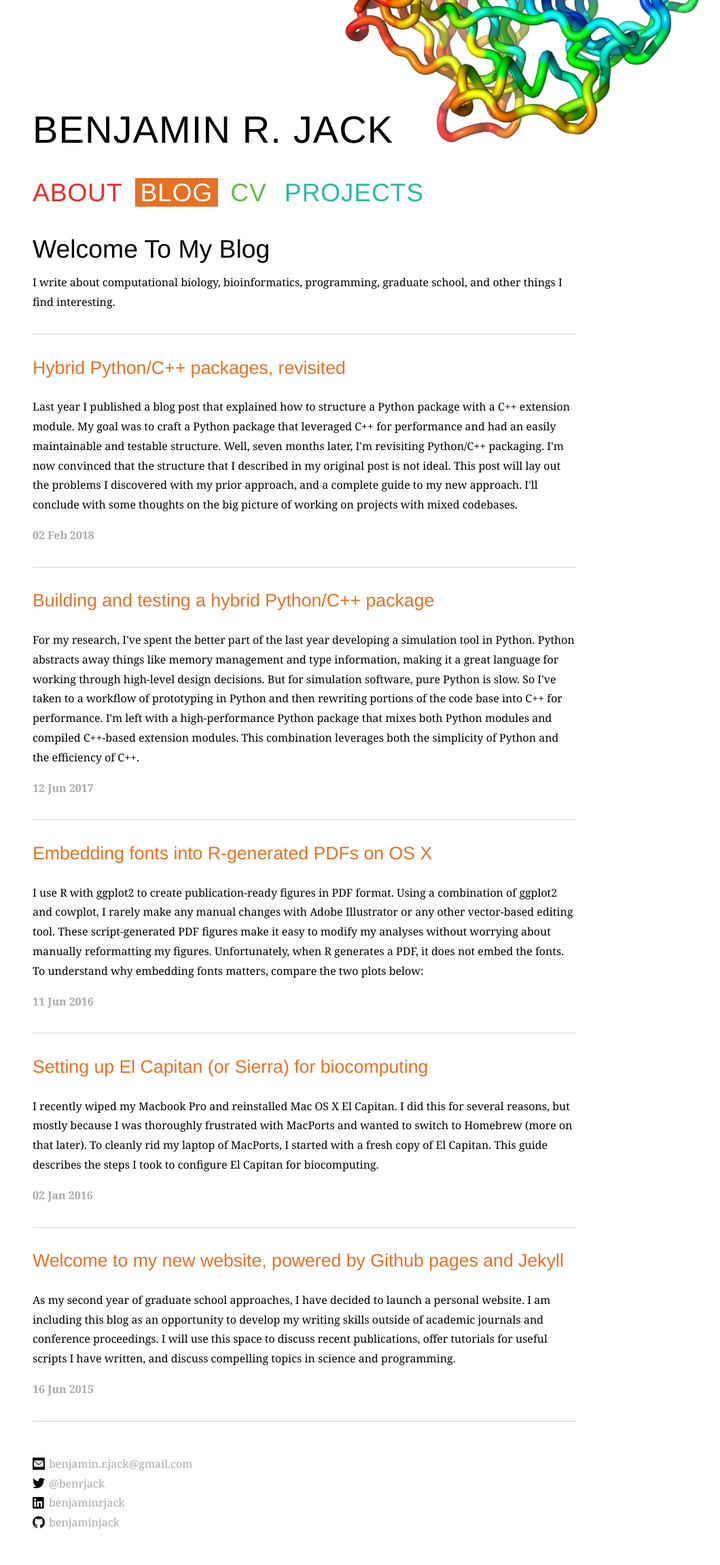
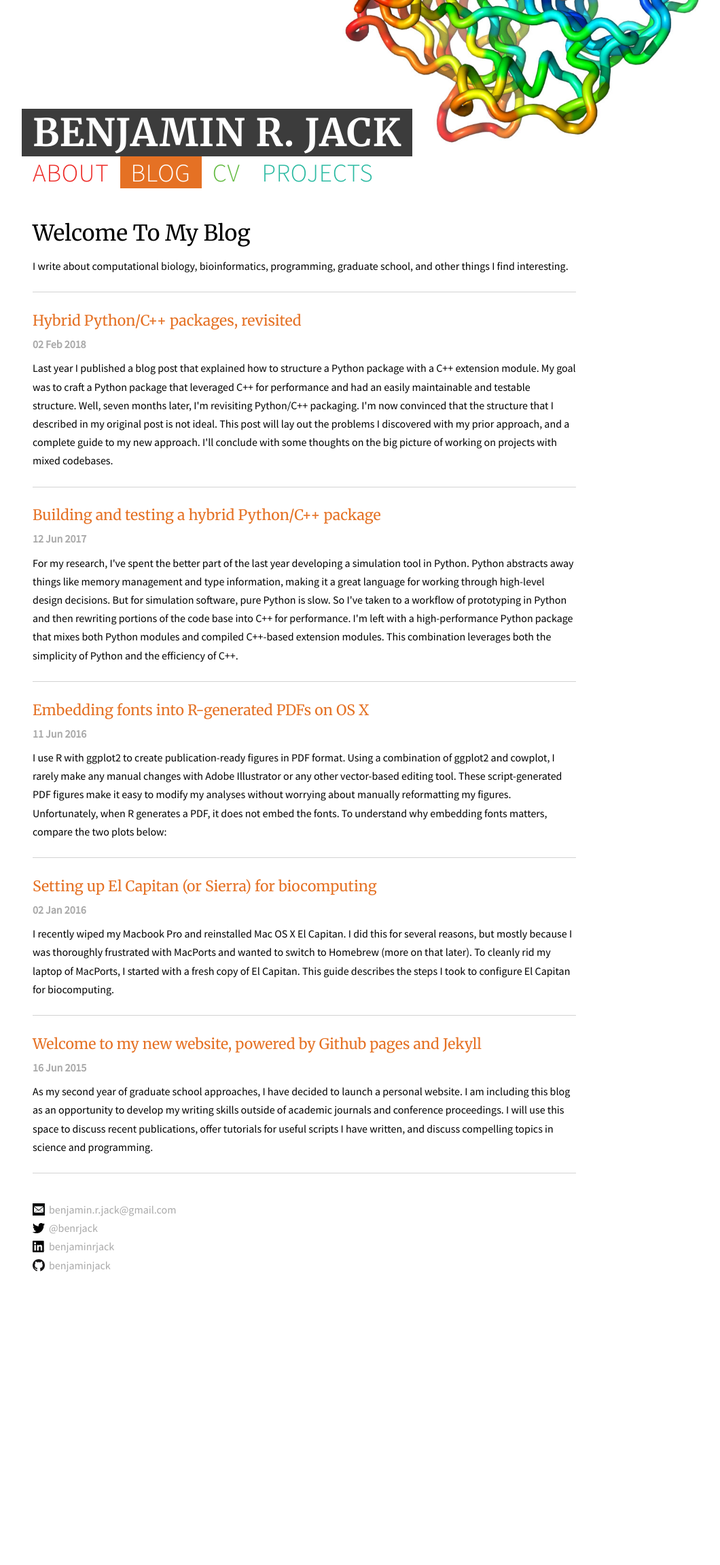
Before and after one commit to benjaminjack/benjaminjack.github.io, a Jekyll site: the page built from blog.html, in a window 1280 px wide. Shown: the whole page at 68% size, without its empty margins (192-1252 px from the left). Built offline with Jekyll 4.4.1, drawn with Linux system fonts in a browser that asks for light colours; some web fonts are replaced; after the commit the page ends 1923 px from its top, so only the background shows below that.

Commit message:
tweaked fonts and spacing

```diff
--- a/blog.html
+++ b/blog.html
@@ -11,9 +11,8 @@ layout: default
   {% for post in site.posts %}
     <li>
       <h4><a href="{{ post.url }}">{{ post.title }}</a></h4>
-      <br />
+      <span class="date">{{ post.date | date_to_string }}</span>
     	{{ post.excerpt | strip_html }}
-     <span class="date">{{ post.date | date_to_string }}</span>
     </li>
     <hr />
   {% endfor %}
--- a/style.css
+++ b/style.css
@@ -1,14 +1,9 @@
-@font-face {
-    font-family: 'Raleway';
-    font-style: normal;
-    font-weight: 400;
-    src: local("Raleway"), url(http://themes.googleusercontent.com/static/fonts/raleway/v6/IczWvq5y_Cwwv_rBjOtT0w.woff) format("woff")
-}
+@import url('https://fonts.googleapis.com/css?family=Merriweather:400,700|Source+Sans+Pro:300,400');
 
 body {
-	font-family: georgia, times, serif;
-	font-size: 14pt;
-	line-height: 20pt;
+	font-family: 'Source Sans Pro', sans-serif;
+	font-size: 12pt;
+	line-height: 1.5em;
 	margin: 0;
 	padding: 0 0.5em 3em 0.5em;
 	background: white url("img/pymol.jpg") no-repeat 90% top;
@@ -24,43 +19,47 @@ header {
 	padding: 0;
 }
 
-h1, h2, h3, h4, h5, h6 {
-	font-family: 'Raleway', helvetica;
-	font-weight: normal;
+h1 {
+	font-family: 'Merriweather', Georgia, Times, serif;
+	font-weight: 700;
+}
+
+h2, h3, h4, h5, h6 {
+	font-family: 'Merriweather', Georgia, Times, serif;
+	font-weight: 400;
 }
 
 h2 {
-	font-size: 28pt;
+	font-size: 24pt;
 	margin: 1em 0 0 0;
 }
 
 h3 {
-	font-size: 24pt;
+	font-size: 20pt;
 	margin: 1em 0 0 0;
 }
 
 h4 {
-	font-size: 20pt;
+	font-size: 16pt;
 	margin: 1.3em 0 0 0;
 }
 
 h1#name {
-	font-family: 'Raleway', helvetica;
+	font-family: 'Merriweather', Georgia, Times, serif;
 	font-size: 30pt;
-	line-height: 1.1em;
+	line-height: normal;
 	text-transform: uppercase;
-	font-weight: lighter;
+	font-weight: 700;
 	letter-spacing: 0.02em;
-	margin: 10px -0.2em .7em -0.2em;
-	padding: 0 0.2em 0 0.2em;
-	background-color: white;
-	background: rgba(255,255,255,0.9);
+	margin: 10px -1rem 0 -1rem;
+	padding: 0 1rem 0 1rem;
+	background: rgba(39, 39, 39, 0.9);
 	display: inline-block;
 
 }
 
 h1#name a, h1#name a:hover {
-	color: black;
+	color: white;
 	text-decoration: none;
 }
 
@@ -72,7 +71,7 @@ hr {
 	background-color: lightgray;
 	height: 1px;
 	border: none;
-	margin: 2em 0 2em 0;
+	margin: 1.5em 0 1.5em 0;
 }
 
 a {
@@ -94,20 +93,16 @@ div.container {
 	margin: auto;
 }
 
-div#navigation.home {
-	padding-bottom: 2em;
-}
-
 div#navigation.home ul, div#navigation ul {
-	font-family: 'Raleway', helvetica;
+	font-family: 'Source Sans Pro', sans-serif;
 	text-transform: uppercase;
-	font-size: 30pt;
-	line-height: 1em;
+	font-size: 28pt;
+	line-height: normal;
 	letter-spacing: 0.02em;
-	font-weight: lighter;
+	font-weight: 300;
 	list-style: none;
-	padding: 0;
-	margin: 0;
+	padding: 0 0 0.8rem 0;
+	margin: 0 0 0 -1rem;
 	display: inline-block;
 	width: 100%;
 
@@ -115,18 +110,15 @@ div#navigation.home ul, div#navigation ul {
 
 div#navigation.home ul li, div#navigation ul li {
 	background-color: white;
-	padding: 0.1em 0 0.1em 0;
-	margin: 0 -0.2em 0 -0.2em;
-	display: inline-block;
-	float: left;
-	clear: left;
+	padding: 0;
+	margin: 0;
 	background: rgba(255,255,255,0.9);
 }
 
 div#navigation.home ul li a, div#navigation ul li a {
 	text-decoration: none;
 	margin: 0;
-	padding: 0 0.2em 0 0.2em;
+	padding: 0 1rem 0 1rem;
 }
 
 .red {
@@ -245,14 +237,12 @@ span.date {
 	color: darkgray;
 	display: block;
 	width: 100%;
-	margin: 1em 0 1em 0;
+	margin: 0.5em 0 0.5em 0;
 }
 
 h2.blog {
-	margin-bottom: 1em;
 	text-transform: none;
 	line-height: 1.2em;
-	font-weight: normal;
 }
 
 ul.bloglist {
@@ -265,7 +255,7 @@ ul.bloglist {
 	font-weight: bold;
 	display: block;
 	color: darkgray;
-	margin: 1em 0;
+	margin: 0.5em 0;
 }
 
 .bloglist p {
@@ -314,11 +304,11 @@ div.altmetric-embed, div.altmetric-embed a {
 	vertical-align: middle;
 }
 
-@media (min-width: 600px) {
+@media (min-width: 650px) {
 
 	body {
 		font-size: 12pt;
-		line-height: 1.8em;
+		line-height: 1.7em;
 	}
 
 	div#navigation ul {
@@ -331,9 +321,7 @@ div.altmetric-embed, div.altmetric-embed a {
 	}
 
 	div#navigation ul li {
-		display: inline-block;
-		clear: none;
-		margin-right: 0.5em;
+		float: left;
 	}
 
 	h1#name {
```
Also changed, not shown: Gemfile.lock.
